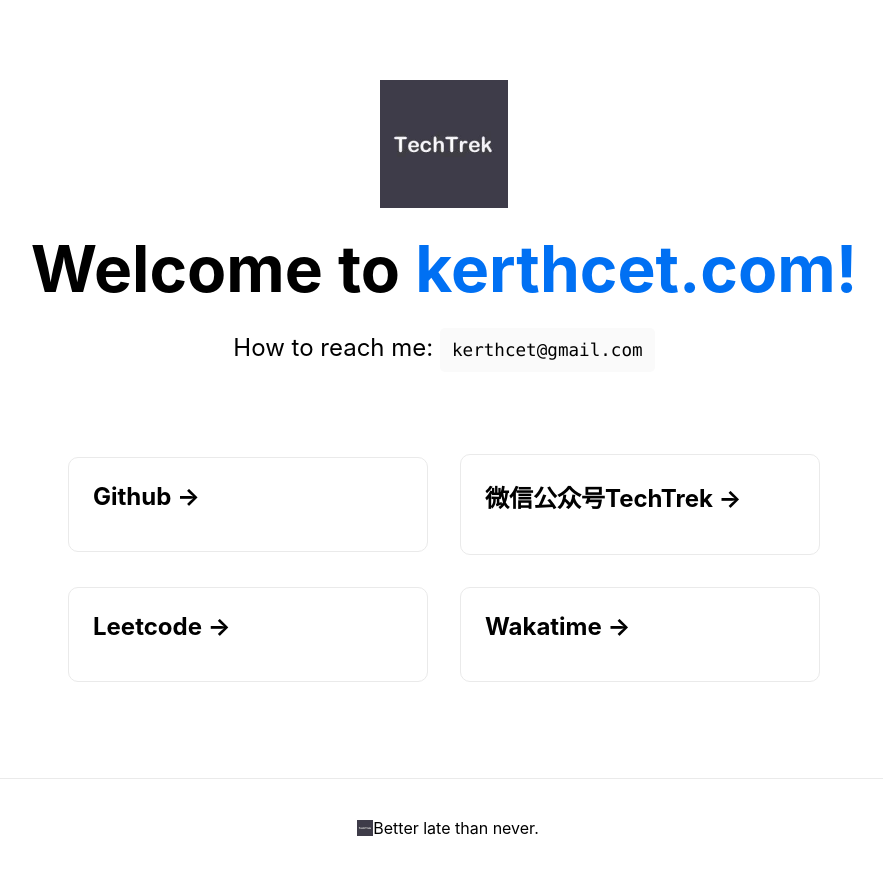
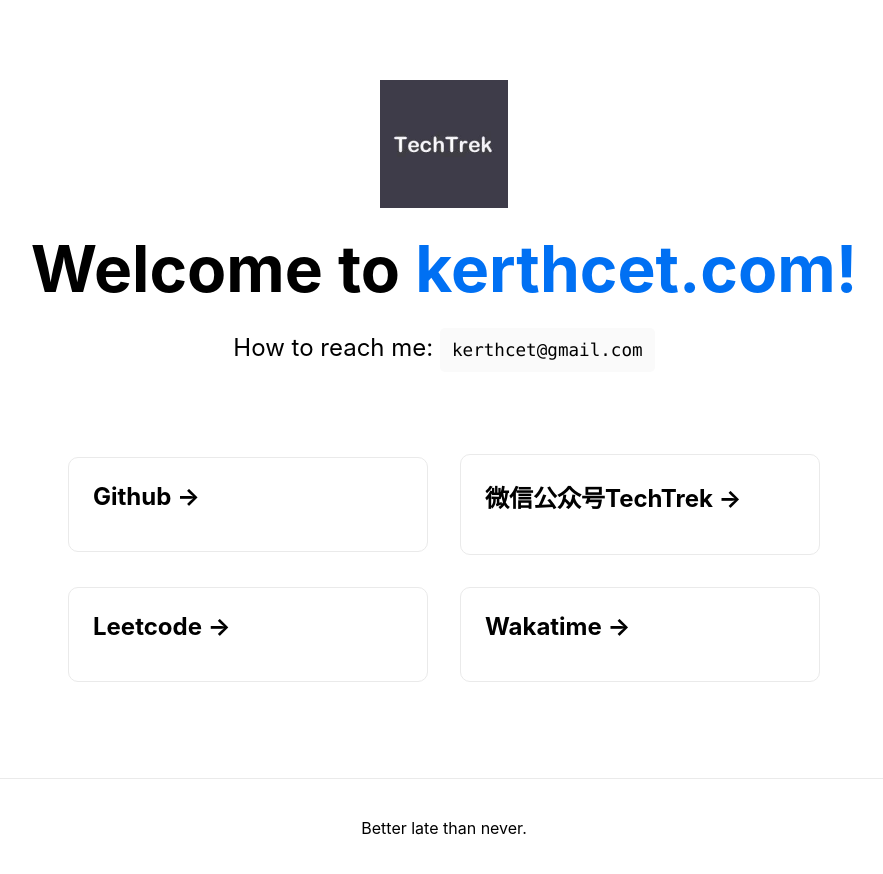
Before and after one commit to kerthcet/personal-website, a Next.js app: page / in a window 1280 px wide. Shown: the top 874 px of the page, without its empty margins (196-1079 px from the left). Built offline with nearby package versions, Linux system fonts and the light colour scheme.

Commit message:
update power message

```diff
--- a/pages/index.js
+++ b/pages/index.js
@@ -52,8 +52,7 @@ export default function Home() {
           target="_blank"
           rel="noopener noreferrer"
         >
-          <img src="/techtrek.png" alt="TechTrek Logo" className={styles.logo} />
-          Better late than never.{' '}
+          Better late than never.
         </a>
       </footer>
     </div>
```
